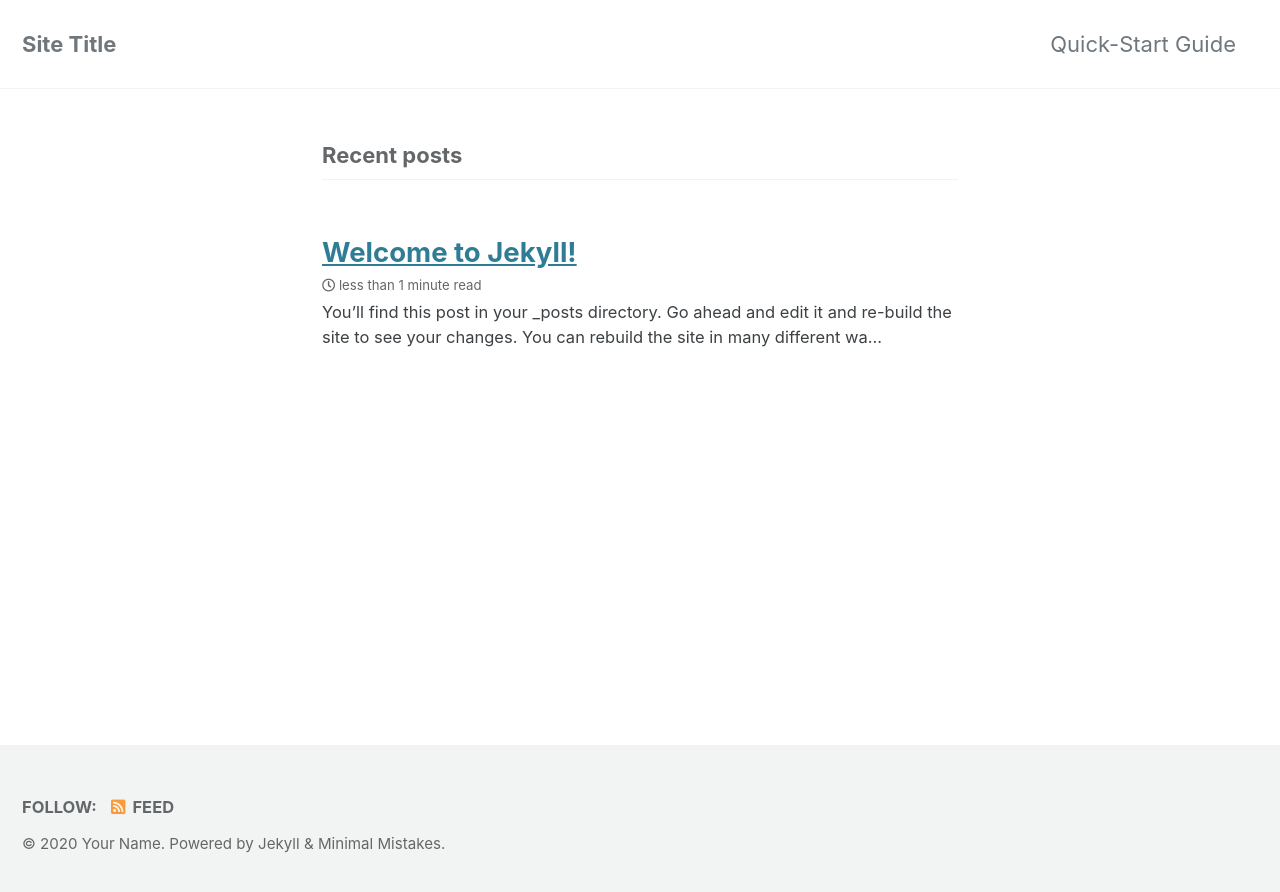
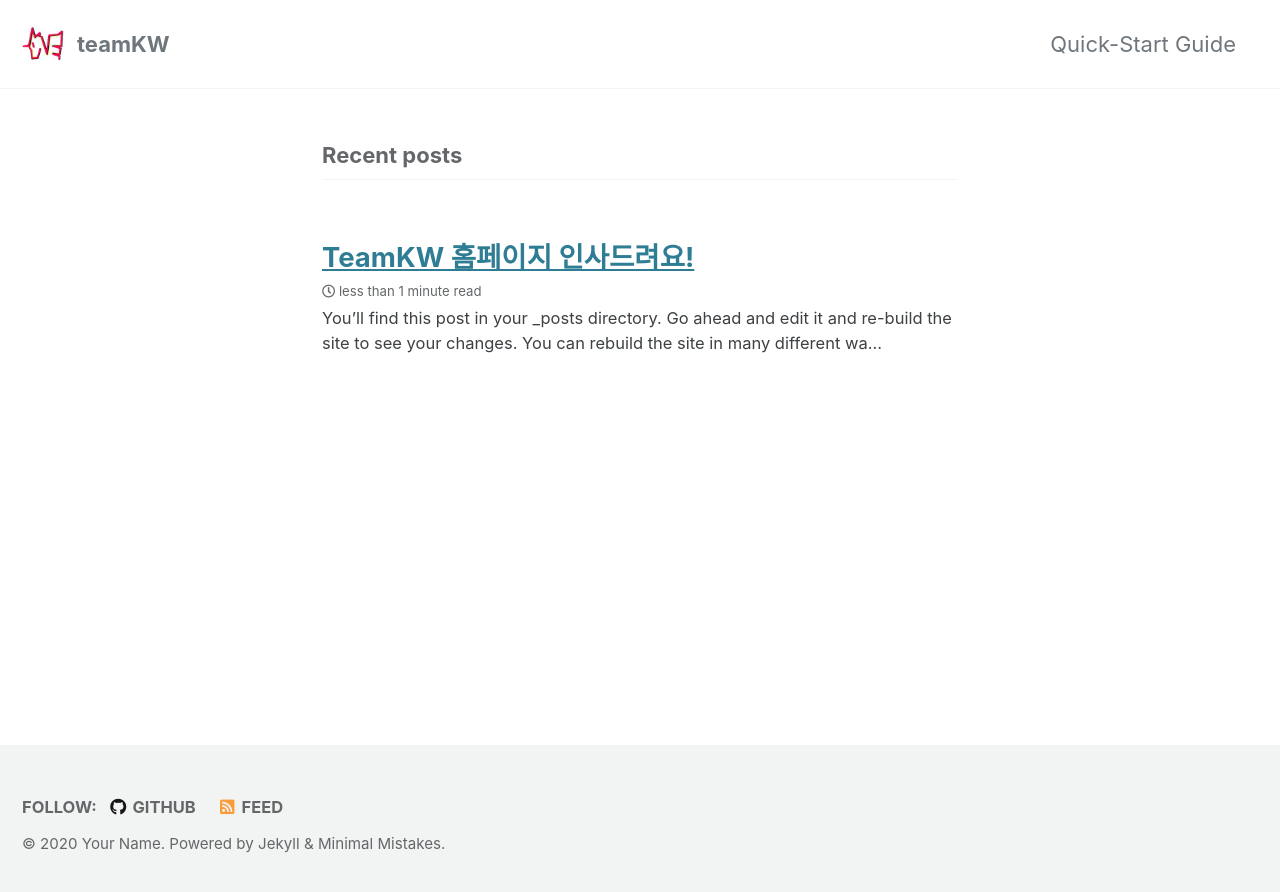
Before and after one commit to teamkw/teamkw.github.io, a Jekyll site: the page built from index.markdown, in a window 1280 px wide. Shown: the top 892 px of the page. Built offline with Jekyll 4.4.1, drawn with Linux system fonts in a browser that asks for light colours; cached includes are drawn as plain includes; the list of posts is cut into pages by our own code.

Commit message:
기본 사항 변경
타이틀 설정 등 아주 기본적인 사항만 변경했습니다.

```diff
--- a/_config.yml
+++ b/_config.yml
@@ -16,17 +16,17 @@ minimal_mistakes_skin    : "default" # "air", "aqua", "contrast", "dark", "dirt"
 
 # Site Settings
 locale                   : "en-US"
-title                    : "Site Title"
+title                    : "teamKW"
 title_separator          : "-"
 subtitle                 : # site tagline that appears below site title in masthead
 name                     : "Your Name"
 description              : "An amazing website."
-url                      : # the base hostname & protocol for your site e.g. "https://mmistakes.github.io"
+url                      : "https://teamkw.github.io"
 baseurl                  : # the subpath of your site, e.g. "/blog"
-repository               : # GitHub username/repo-name e.g. "mmistakes/minimal-mistakes"
+repository               : "teamkw/teamkw.github.io"
 teaser                   : # path of fallback teaser image, e.g. "/assets/images/500x300.png"
-logo                     : # path of logo image to display in the masthead, e.g. "/assets/images/88x88.png"
-masthead_title           : # overrides the website title displayed in the masthead, use " " for no title
+logo                     : "/assets/images/logo.png"
+masthead_title           : "teamKW"
 # breadcrumbs            : false # true, false (default)
 words_per_minute         : 200
 comments:
@@ -113,7 +113,7 @@ author:
       # url: "https://facebook.com/"
     - label: "GitHub"
       icon: "fab fa-fw fa-github"
-      # url: "https://github.com/"
+      url: "https://github.com/teamkw"
     - label: "Instagram"
       icon: "fab fa-fw fa-instagram"
       # url: "https://instagram.com/"
@@ -129,10 +129,10 @@ footer:
       # url:
     - label: "GitHub"
       icon: "fab fa-fw fa-github"
-      # url:
+      url: "https://github.com/teamkw"
     - label: "GitLab"
       icon: "fab fa-fw fa-gitlab"
-      # url:
+      #url:
     - label: "Bitbucket"
       icon: "fab fa-fw fa-bitbucket"
       # url:
--- a/_posts/2020-11-04-welcome-to-jekyll.markdown
+++ b/_posts/2020-11-04-welcome-to-jekyll.markdown
@@ -1,6 +1,6 @@
 ---
 layout: post
-title:  "Welcome to Jekyll!"
+title:  "TeamKW 홈페이지 인사드려요!"
 date:   2020-11-04 22:14:10 +0900
 categories: jekyll update
 ---
```
Also changed, not shown: assets/images/logo.png (added).
